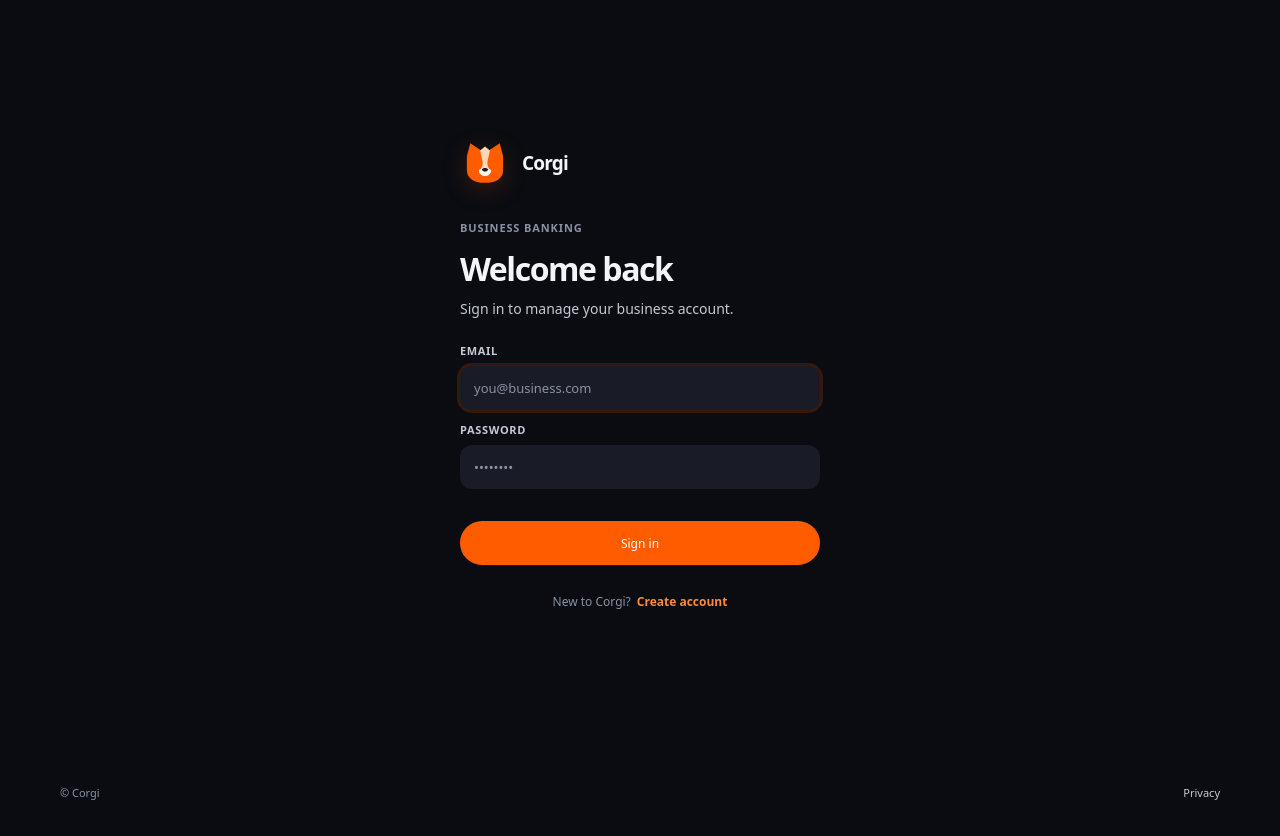
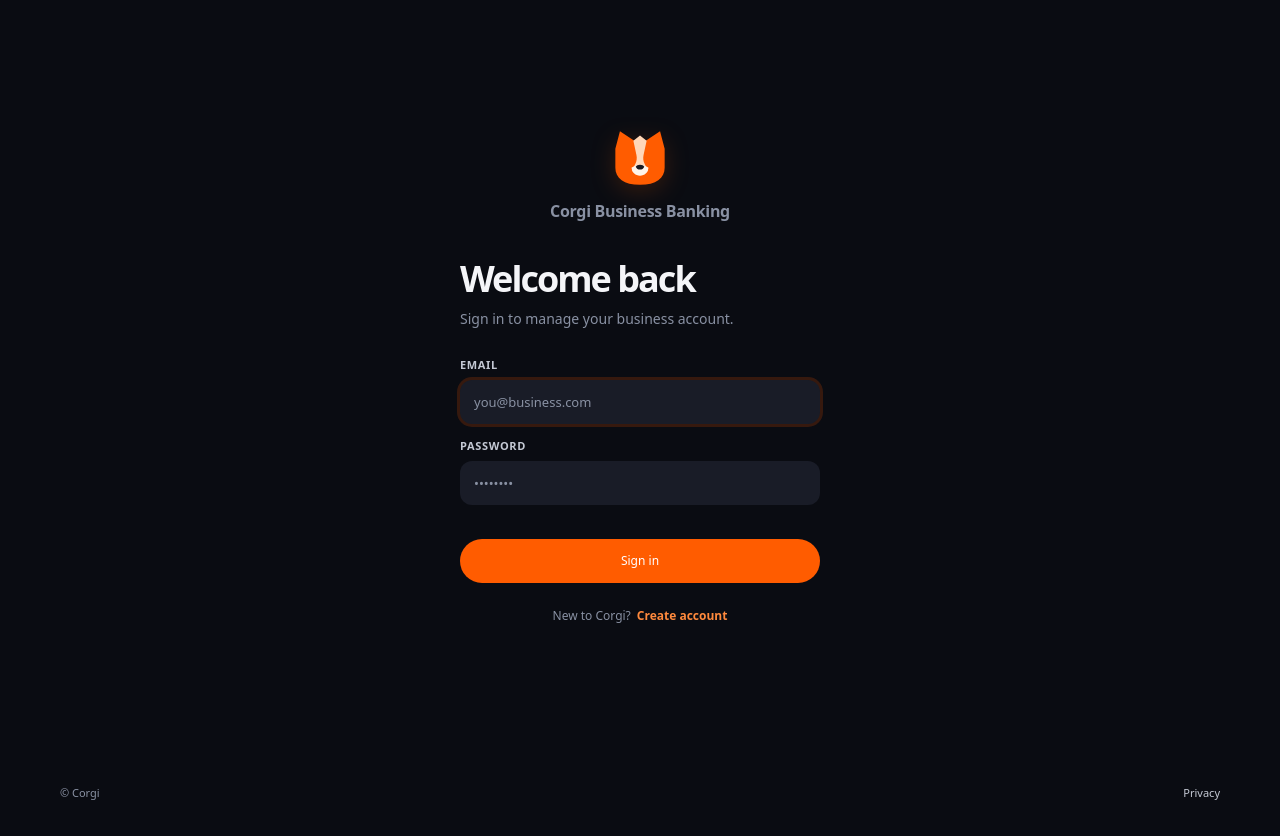
Before and after one commit to raj-y12/neobank, a Next.js app: page /login in a window 1280 px wide. Shown: the top 836 px of the page. Built offline with nearby package versions, Linux system fonts and the light colour scheme; no server answers.

Commit message:
refine: clarify login hierarchy

```diff
--- a/app/globals.css
+++ b/app/globals.css
@@ -447,16 +447,16 @@ body:has(.auth-shell) { background: var(--paper); color: var(--ink); }
   padding: 0;
   animation: fade-up .5s var(--ease-standard) both;
 }
-.auth-brand-lockup { display: flex; align-items: center; gap: 12px; margin-bottom: 32px; color: var(--ink); }
-.auth-brand-lockup strong { font-size: 19px; font-weight: 700; letter-spacing: -.045em; }
-.auth-brand-mark { width: 50px; height: 50px; }
+.auth-brand-lockup { display: flex; flex-direction: column; align-items: center; gap: 8px; margin-bottom: 38px; color: var(--ink); text-align: center; }
+.auth-brand-lockup strong { color: var(--muted); font-size: 16px; font-weight: 600; letter-spacing: -.02em; }
+.auth-brand-mark { width: 68px; height: 68px; }
 .auth-kicker { margin: 0 0 12px; color: var(--muted); font-size: 11px; font-weight: 600; letter-spacing: .08em; text-transform: uppercase; }
-.auth-heading { margin: 0 0 8px; color: var(--ink); font-size: 32px; font-weight: 600; letter-spacing: -.045em; }
-.auth-card .intro-copy, .auth-create .intro-copy { max-width: 340px; margin: 0 0 24px; color: var(--body-text); font-size: 14px; line-height: 1.5; }
-.auth-form { display: grid; gap: 12px; text-align: left; }
+.auth-heading { margin: 0 0 10px; color: var(--ink); font-size: 36px; font-weight: 650; letter-spacing: -.055em; line-height: 1.05; }
+.auth-card .intro-copy, .auth-create .intro-copy { max-width: 340px; margin: 0 0 28px; color: var(--muted); font-size: 14px; line-height: 1.5; }
+.auth-form { display: grid; gap: 14px; text-align: left; }
 .auth-field .input { text-align: left; }
 .auth-form .form-error { max-width: none; margin: -6px 0 0; text-align: left; }
-.auth-switch { display: flex; align-items: center; justify-content: center; gap: 6px; margin-top: 28px; color: var(--muted); font-size: 12px; }
+.auth-switch { display: flex; align-items: center; justify-content: center; gap: 6px; margin-top: 24px; color: var(--muted); font-size: 12px; }
 .auth-switch-button { border: 0; padding: 0; background: transparent; color: var(--orange-2); font: inherit; font-weight: 600; cursor: pointer; }
 .auth-switch-button:hover { color: var(--ink); }
 .auth-footer { position: fixed; right: 36px; bottom: 24px; left: 36px; color: var(--muted); font-size: 11px; }
--- a/app/login/AuthPanel.tsx
+++ b/app/login/AuthPanel.tsx
@@ -4,6 +4,7 @@ import { useState } from "react";
 import { LoginForm } from "./LoginForm";
 import { SignupForm } from "./SignupForm";
 import { BrandMark } from "../components/BrandMark";
+import { authBrandTitle } from "./auth-brand";
 
 export function AuthPanel() {
   const [mode, setMode] = useState<"login" | "signup">("login");
@@ -13,9 +14,8 @@ export function AuthPanel() {
     <section className="auth-card" aria-labelledby="auth-heading">
       <div className="auth-brand-lockup">
         <BrandMark className="auth-brand-mark" />
-        <strong>Corgi</strong>
+        <strong>{authBrandTitle()}</strong>
       </div>
-      <p className="auth-kicker">{isLogin ? "Business banking" : "New to Corgi"}</p>
       <h1 id="auth-heading" className="auth-heading">{isLogin ? "Welcome back" : "Create your account"}</h1>
       <p className="intro-copy">{isLogin ? "Sign in to manage your business account." : "Set up your workspace in a few steps."}</p>
       {isLogin ? <LoginForm /> : <SignupForm />}
--- /dev/null
+++ b/app/login/auth-brand.ts
@@ -0,0 +1,3 @@
+export function authBrandTitle() {
+  return "Corgi Business Banking";
+}
```
Also changed, not shown: 1 other file (tests, documents, lock files or other folders).
